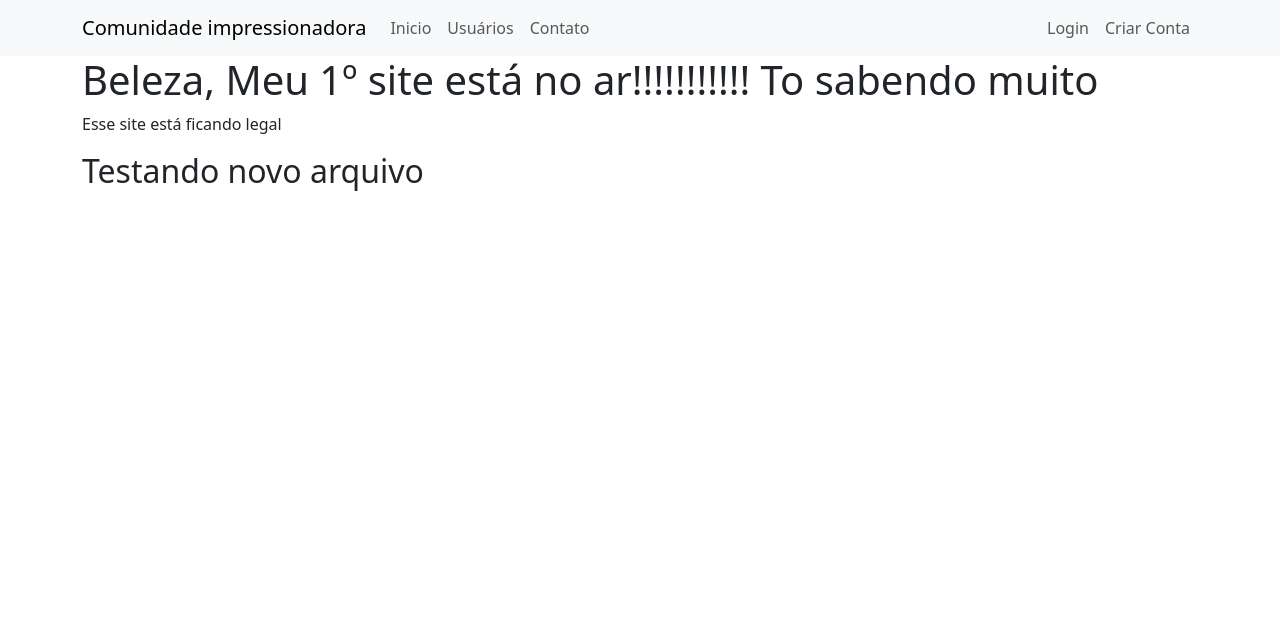
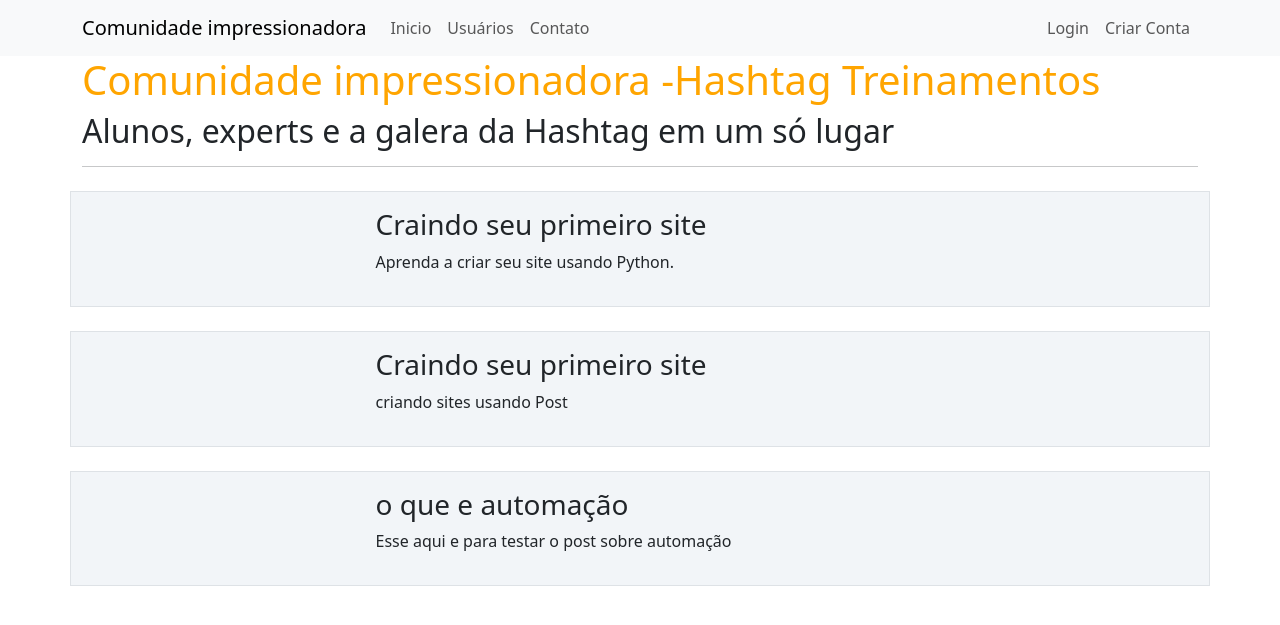
Before and after one commit to Henrique-Arau/Site_Comunidade, a Flask app: page / in a window 1280 px wide. Shown: the top 625 px of the page. Run offline with Flask 3, Linux system fonts and the light colour scheme.

Commit message:
Ajeitando a HomePage - Feed de Posts

```diff
--- a/comunidadeImpressionadora/routes.py
+++ b/comunidadeImpressionadora/routes.py
@@ -10,7 +10,8 @@
 
 @app.route('/')
 def home():
-    return render_template('home.html')
+    posts = Post.query.all()
+    return render_template('home.html', posts=posts)
 
 
 @app.route('/contato')
--- a/comunidadeImpressionadora/static/main.css
+++ b/comunidadeImpressionadora/static/main.css
@@ -36,3 +36,7 @@
 .number3{
   font-weight:500;
 }
+
+.meupost {
+  background: #f2f5f8 !important;
+}
--- a/comunidadeImpressionadora/templates/home.html
+++ b/comunidadeImpressionadora/templates/home.html
@@ -2,10 +2,24 @@
 
 
 {% block body %}
-      <div class="container">
-        <h1>Beleza, Meu 1º site está no ar!!!!!!!!!!! To sabendo muito</h1>
-        <p>Esse site está ficando legal</p>
-        <h2>Testando novo arquivo</h2>
+      <div class="container mat-3">
+        <h1 style="color: orange">Comunidade impressionadora -Hashtag Treinamentos</h1>
+        <h2>Alunos, experts e a galera da Hashtag em um só lugar</h2>
+        <hr>
+        {% for post in posts %}
+        <div class="row border mt-4 p-3 meupost">
+            <div class="col col-3">
+                <div class="image pe-2">
+                <img src="{{ foto_perfil }}" class="rounded" width="200" >
+                </div>
+            </div>
+            <div class="col col-9">
+                <h3>{{ post.titulo }}</h3>
+                <p>{{ post.corpo }}</p>
+            </div>
+        </div>
+
+        {% endfor %}
 
       </div>
 {% endblock %}
```
Also changed, not shown: instance/comunidade.db.
